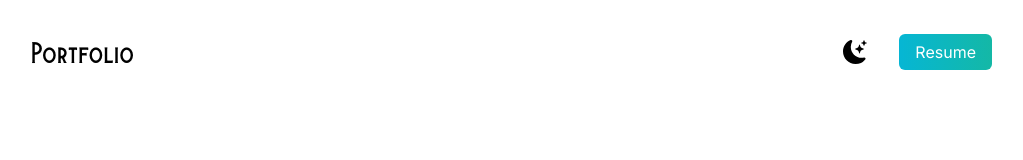
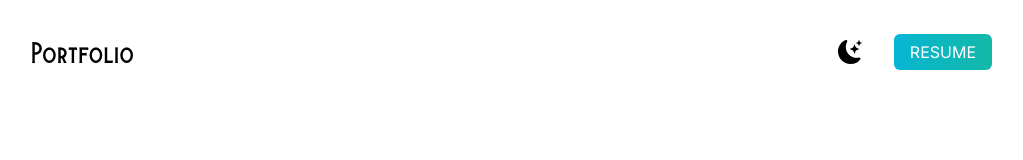
Before and after one commit to shaanid/portfolio, a Next.js app: page / in a window 1280 px wide. Shown: the top 160 px of the page, without its empty margins (128-1151 px from the left). Built offline with nearby package versions, Linux system fonts and the light colour scheme.

Commit message:
feat: altered resume heading

```diff
--- a/next.config.js
+++ b/next.config.js
@@ -2,7 +2,7 @@
  * @type {import('next').NextConfig}
  */
 const nextConfig = {
-  output: 'export',
+  // output: 'export',
   // Optional: Add a trailing slash to all paths `/about` -> `/about/`
   // trailingSlash: true,
   // Optional: Change the output directory `out` -> `dist`
--- a/src/app/page.tsx
+++ b/src/app/page.tsx
@@ -38,7 +38,7 @@ export default function Home() {
                 className='cursor-pointer text-2xl dark:text-white' /></li>
               <li><a
                 className='bg-gradient-to-r from-cyan-500 to-teal-500 text-white px-4 py-2 rounded-md ml-8'
-                href="">Resume</a></li>
+                href="">RESUME</a></li>
             </ul>
           </nav>
           <div className='text-center p-10 py-10'>
```
Also changed, not shown: 1 other file (tests, documents, lock files or other folders).
